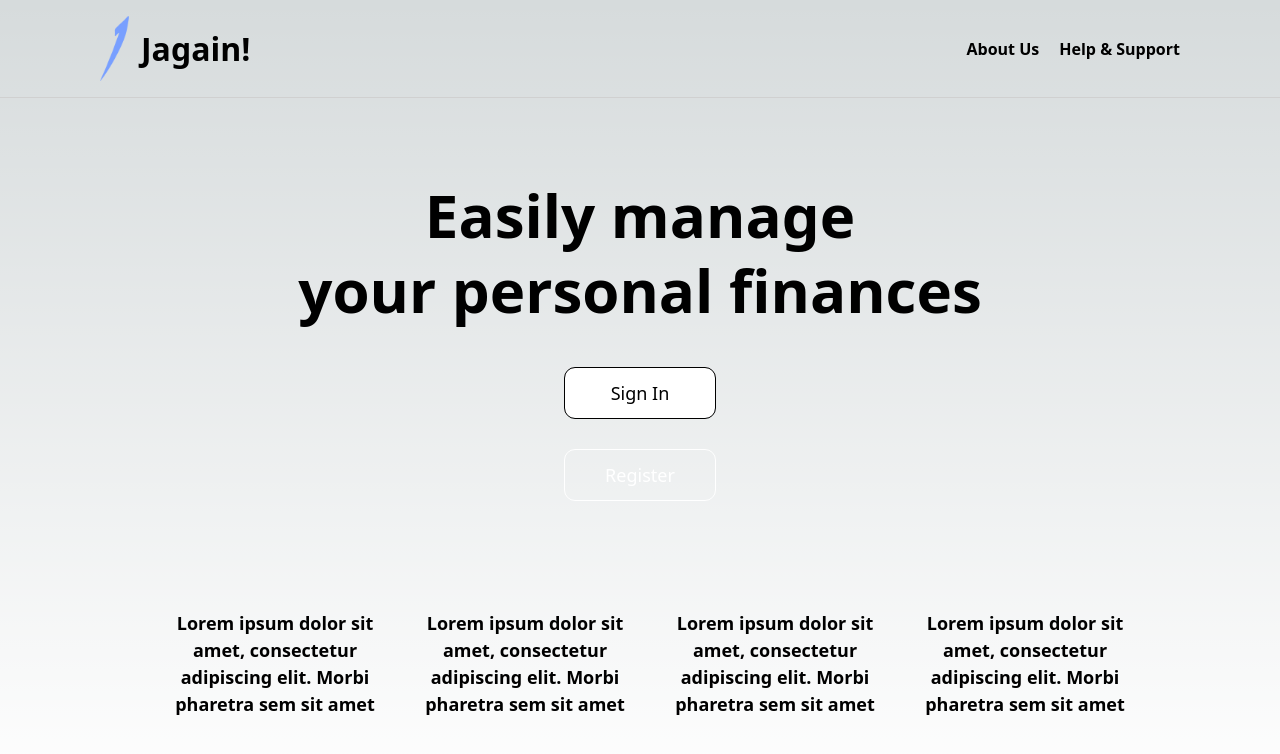
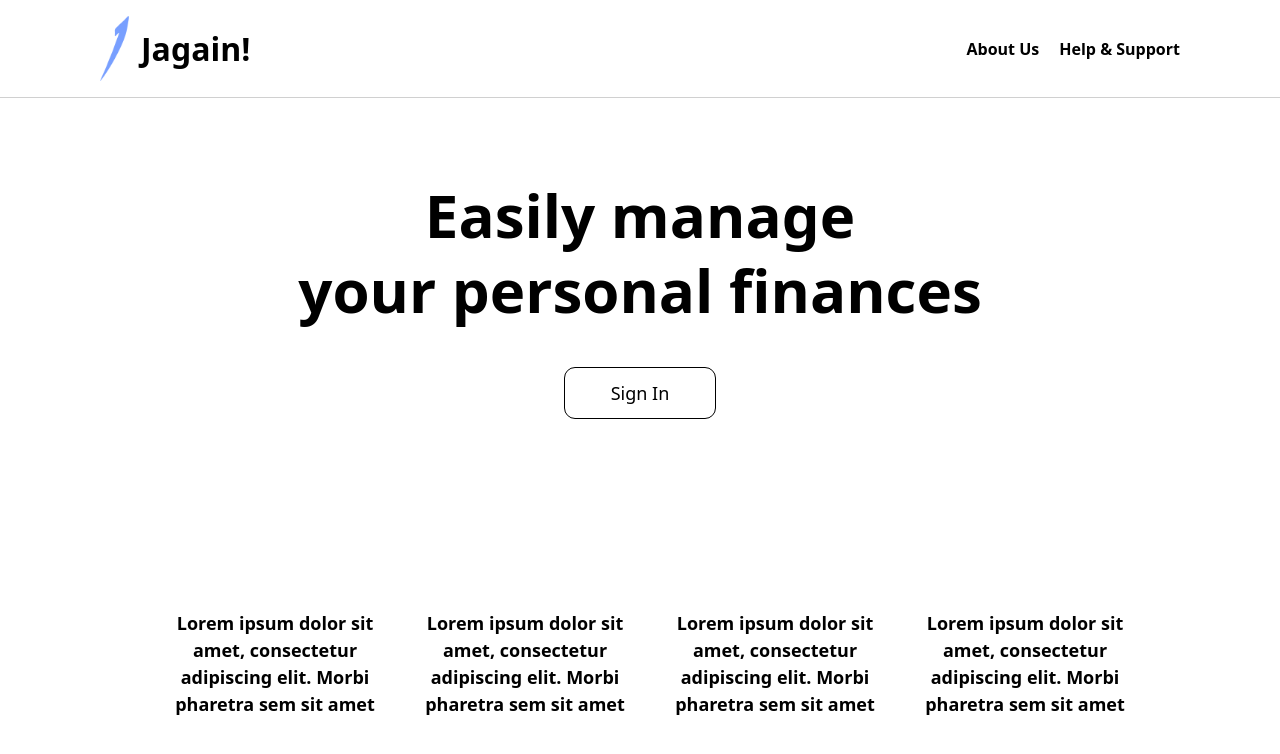
Before and after one commit to ahmadzaki2975/jagain-v2, a Next.js app: page / in a window 1280 px wide. Shown: the top 754 px of the page. Built offline with nearby package versions, Linux system fonts and the light colour scheme.

Commit message:
feat: import Montserrat font

```diff
--- a/src/styles/globals.css
+++ b/src/styles/globals.css
@@ -1,3 +1,5 @@
+@import url('https://fonts.googleapis.com/css2?family=Montserrat:wght@400;500;600;700;800;900&display=swap');
+
 @tailwind base;
 @tailwind components;
 @tailwind utilities;
@@ -8,7 +10,7 @@
   --background-end-rgb: 255, 255, 255;
 }
 
-@media (prefers-color-scheme: dark) {
+/* @media (prefers-color-scheme: dark) {
   :root {
     --foreground-rgb: 255, 255, 255;
     --background-start-rgb: 0, 0, 0;
@@ -24,4 +26,4 @@
       rgb(var(--background-end-rgb))
     )
     rgb(var(--background-start-rgb));
-}
+} */
```
